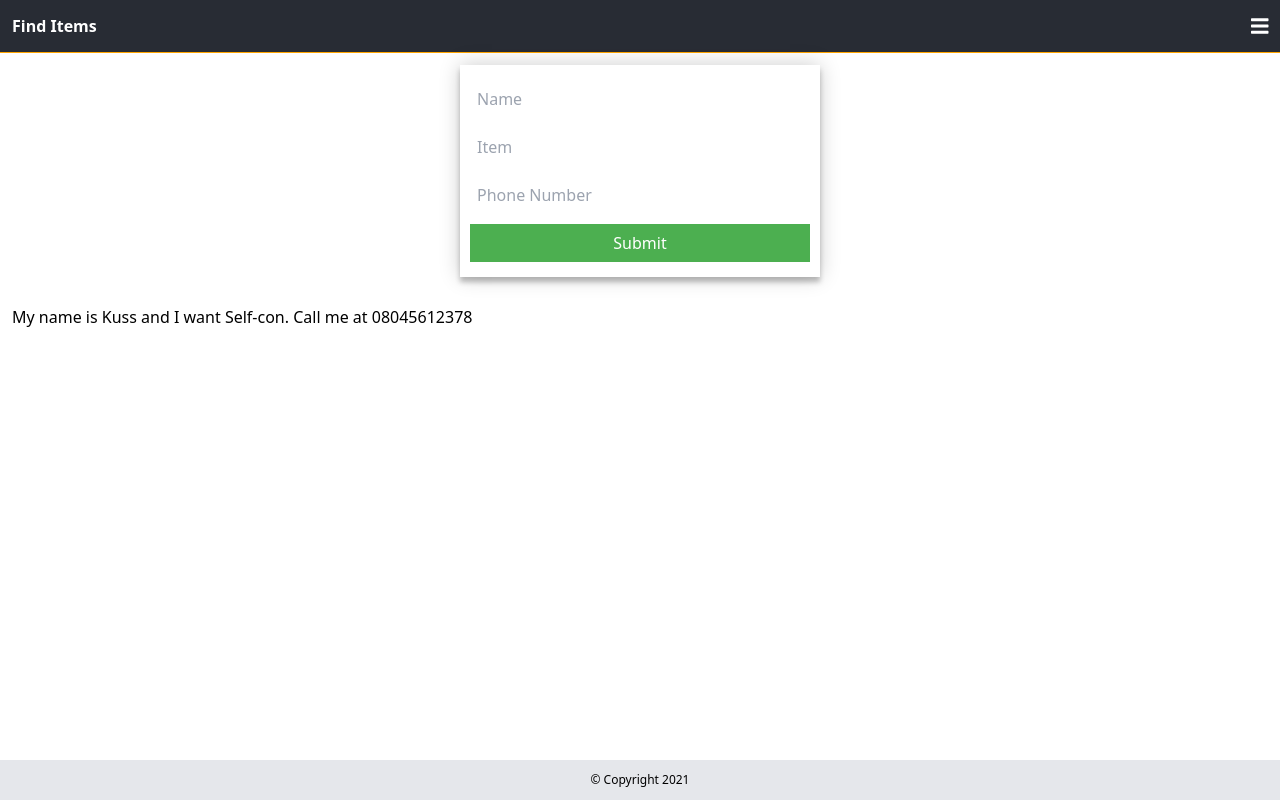
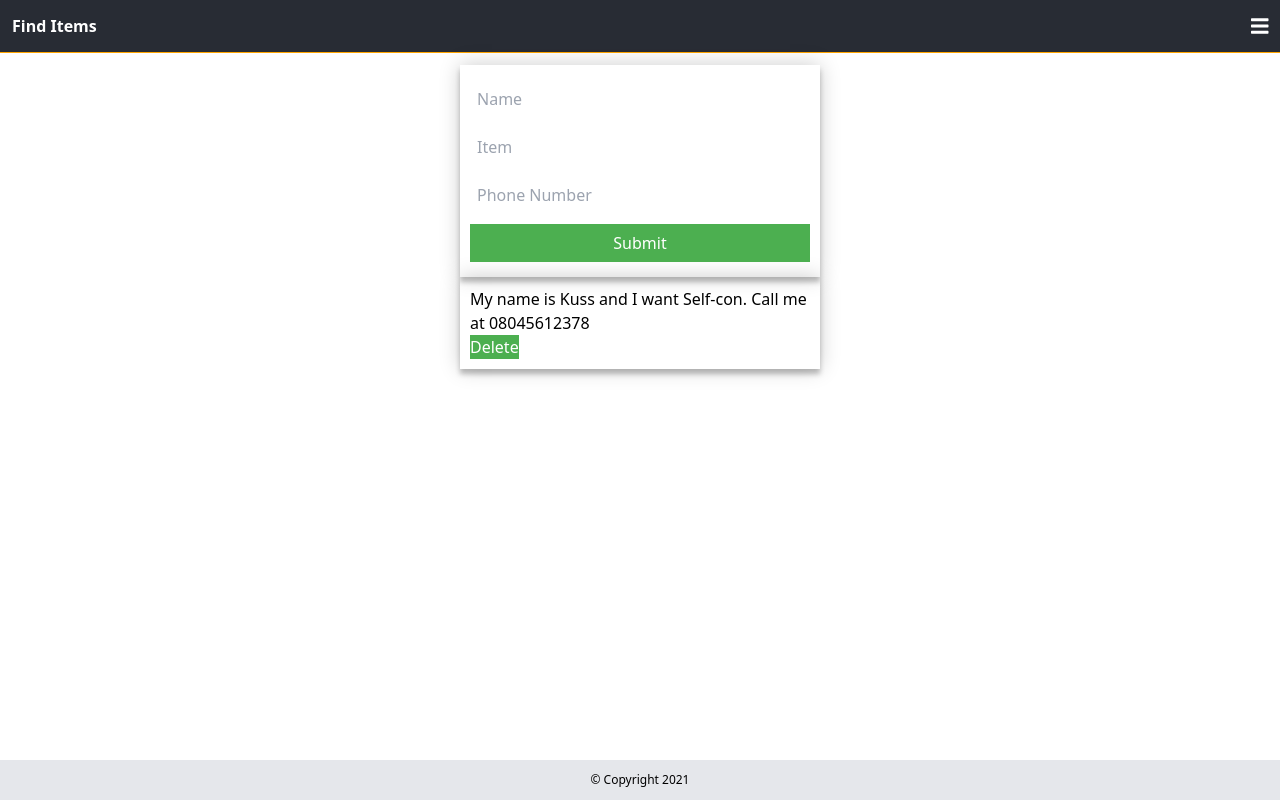
Before and after one commit to amasco619/DevPro, a React (Create React App) app: page /request in a window 1280 px wide. Built offline with nearby package versions, Linux system fonts and the light colour scheme.

Commit message:
Delete Items

```diff
--- a/src/Views/Extra/Forms.js
+++ b/src/Views/Extra/Forms.js
@@ -2,8 +2,11 @@ import React from 'react'
 
 function Forms(props) {
     return (
-        <div className="mt-7">
+        <div className="mt-7 form-container">
             <p>My name is {props.name} and I want {props.title}. Call me at {props.number}</p>
+            <div>
+                <button onClick={() => props.deleteItem(props.id)}>Delete</button>
+            </div>
         </div>
     )
 }
--- a/src/Views/Request.js
+++ b/src/Views/Request.js
@@ -16,6 +16,9 @@ function Request() {
             title: '',
             number: '',
         })
+    }
+    const deleteItem = (id, items, setItems) => {
+        setItems(items.filter(item => item.id !== id))
     }
     const [items, setItems] = useState([
         {
@@ -64,7 +67,7 @@ function Request() {
                 </button>
             </form>
             {items.map(item => (
-                <Forms name={item.name} title={item.title} number={item.number} />
+                <Forms id={item.id} name={item.name} title={item.title} number={item.number} deleteItem={(id) => deleteItem(id, items, setItems)} />
             ))}
         </div>
     )
```
Also changed, not shown: 1 other file (tests, documents, lock files or other folders).
